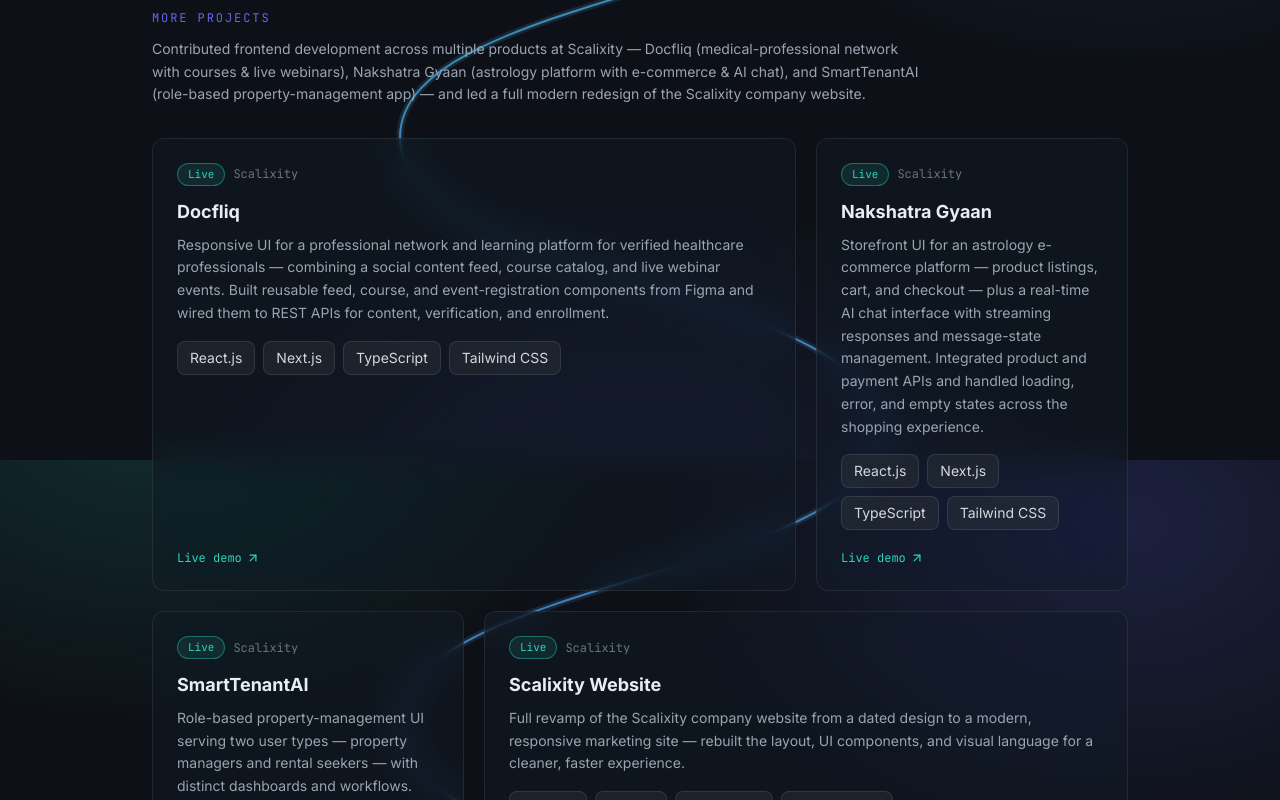
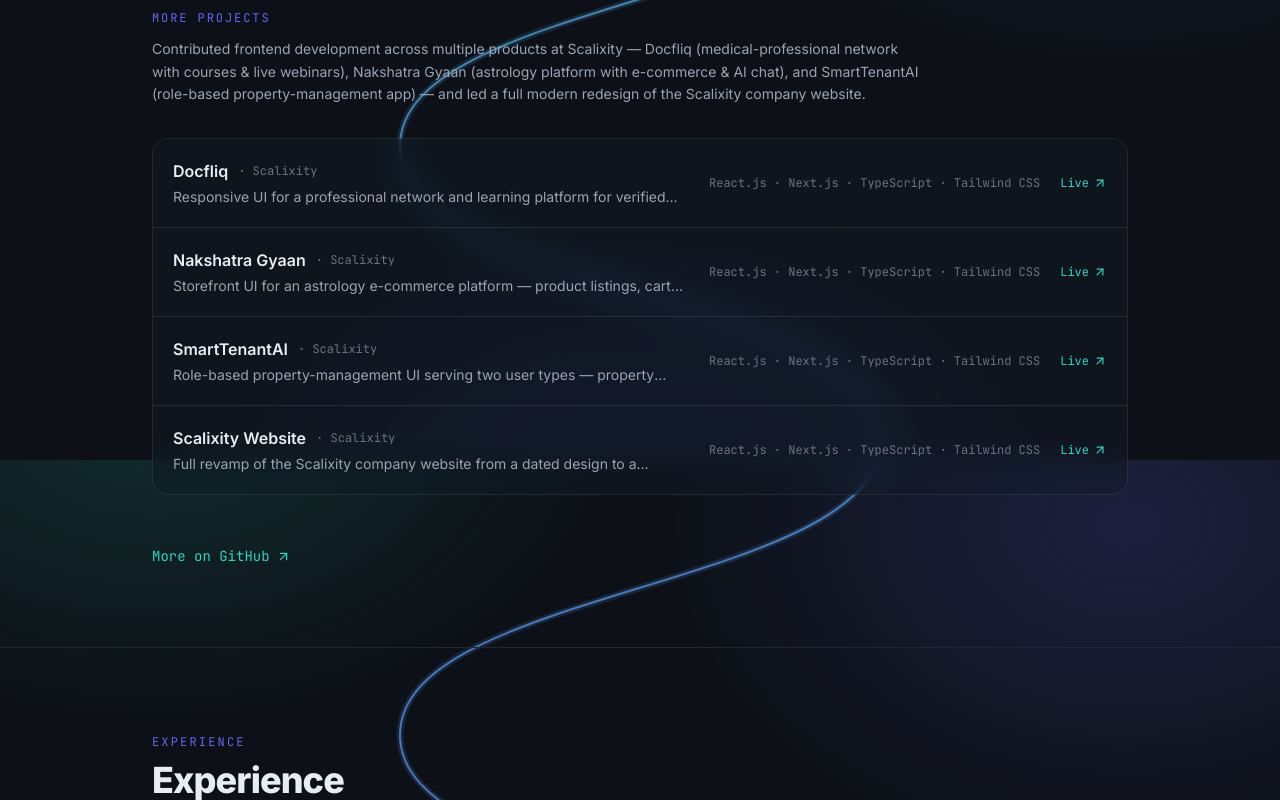
Before and after one commit to Nihalpuse/nihal-puse-portfolio, a Next.js app: page / in a window 1280 px wide. Shown: the part 2740-3540 px from the top of the page. Built offline with nearby package versions, Linux system fonts and the light colour scheme.

Commit message:
feat: replace company-projects bento with editorial divider list in a glass panel

```diff
--- a/src/components/CompactProjectCard.tsx
+++ /dev/null
@@ -1,54 +0,0 @@
-import { ArrowUpRight, Code2, Lock } from "lucide-react";
-import type { Project } from "@/lib/types";
-import { Badge } from "@/components/ui/Badge";
-import { Chip } from "@/components/ui/Chip";
-
-export function CompactProjectCard({ project, className = "" }: { project: Project; className?: string }) {
-  return (
-    <article className={`glass flex h-full flex-col rounded-xl p-6 ${className}`}>
-      <div className="mb-3 flex items-center gap-2">
-        {project.status === "live" ? (
-          <Badge tone="accent">Live</Badge>
-        ) : (
-          <Badge tone="accent-2"><Lock size={11} /> Private</Badge>
-        )}
-        {project.company && <span className="font-mono text-xs text-subtle">{project.company}</span>}
-      </div>
-
-      <h3 className="text-lg font-bold">{project.title}</h3>
-      <p className="mt-2 text-sm leading-relaxed text-muted">{project.blurb}</p>
-
-      <div className="mt-4 flex flex-wrap gap-2">
-        {project.tech.map((t) => (
-          <Chip key={t}>{t}</Chip>
-        ))}
-      </div>
-
-      <div className="mt-auto flex flex-wrap items-center gap-4 pt-5 font-mono text-xs">
-        {project.links.live && (
-          <a
-            href={project.links.live}
-            target="_blank"
-            rel="noopener noreferrer"
-            className="inline-flex items-center gap-1 text-accent hover:underline"
-          >
-            Live demo <ArrowUpRight size={14} />
-          </a>
-        )}
-        {project.links.code && (
-          <a
-            href={project.links.code}
-            target="_blank"
-            rel="noopener noreferrer"
-            className="inline-flex items-center gap-1 text-muted hover:text-text"
-          >
-            <Code2 size={14} /> Code
-          </a>
-        )}
-        {!project.links.live && !project.links.code && project.links.note && (
-          <span className="text-subtle">{project.links.note}</span>
-        )}
-      </div>
-    </article>
-  );
-}
--- /dev/null
+++ b/src/components/ProjectRow.tsx
@@ -0,0 +1,49 @@
+import { ArrowUpRight, Lock } from "lucide-react";
+import type { Project } from "@/lib/types";
+
+// One row in the editorial project list. The whole row links to the live (or
+// code) URL when present; otherwise it renders as a static row with its note.
+export function ProjectRow({ project }: { project: Project }) {
+  const href = project.links.live ?? project.links.code;
+  const linkLabel = project.links.live ? "Live" : "Code";
+
+  const inner = (
+    <>
+      <div className="min-w-0">
+        <div className="flex flex-wrap items-center gap-2.5">
+          <h4 className="font-semibold">{project.title}</h4>
+          {project.company && <span className="font-mono text-xs text-subtle">· {project.company}</span>}
+          {project.status === "private" && <Lock size={12} className="text-subtle" aria-hidden />}
+        </div>
+        <p className="mt-1 line-clamp-1 text-sm text-muted sm:max-w-2xl">{project.blurb}</p>
+        <p className="mt-2 font-mono text-xs text-subtle lg:hidden">{project.tech.join(" · ")}</p>
+      </div>
+
+      <div className="flex shrink-0 items-center gap-5">
+        <span className="hidden font-mono text-xs text-subtle lg:inline">{project.tech.join(" · ")}</span>
+        {href ? (
+          <span className="inline-flex items-center gap-1 whitespace-nowrap font-mono text-xs text-accent group-hover:underline">
+            {linkLabel}
+            <ArrowUpRight
+              size={14}
+              className="transition-transform group-hover:translate-x-0.5 group-hover:-translate-y-0.5"
+            />
+          </span>
+        ) : (
+          <span className="whitespace-nowrap font-mono text-xs text-subtle">{project.links.note}</span>
+        )}
+      </div>
+    </>
+  );
+
+  const className =
+    "group flex flex-col gap-3 px-5 py-5 transition-colors hover:bg-white/[0.03] sm:flex-row sm:items-center sm:justify-between sm:gap-6";
+
+  return href ? (
+    <a href={href} target="_blank" rel="noopener noreferrer" className={className}>
+      {inner}
+    </a>
+  ) : (
+    <div className={className}>{inner}</div>
+  );
+}
--- a/src/components/SelectedWork.tsx
+++ b/src/components/SelectedWork.tsx
@@ -1,7 +1,7 @@
 import { ArrowUpRight } from "lucide-react";
 import { projects, githubUrl } from "@/content/projects";
 import { ProjectCard } from "@/components/ProjectCard";
-import { CompactProjectCard } from "@/components/CompactProjectCard";
+import { ProjectRow } from "@/components/ProjectRow";
 import { SectionHeading } from "@/components/ui/SectionHeading";
 import { Reveal } from "@/components/ui/Reveal";
 
@@ -41,13 +41,9 @@
               </p>
             </Reveal>
             <Reveal>
-              <div className="grid gap-5 sm:auto-rows-fr sm:grid-cols-2 lg:grid-cols-3">
-                {more.map((project, i) => (
-                  <CompactProjectCard
-                    key={project.slug}
-                    project={project}
-                    className={i % 3 === 0 ? "lg:col-span-2" : ""}
-                  />
+              <div className="glass divide-y divide-white/10 overflow-hidden rounded-2xl">
+                {more.map((project) => (
+                  <ProjectRow key={project.slug} project={project} />
                 ))}
               </div>
             </Reveal>
```
